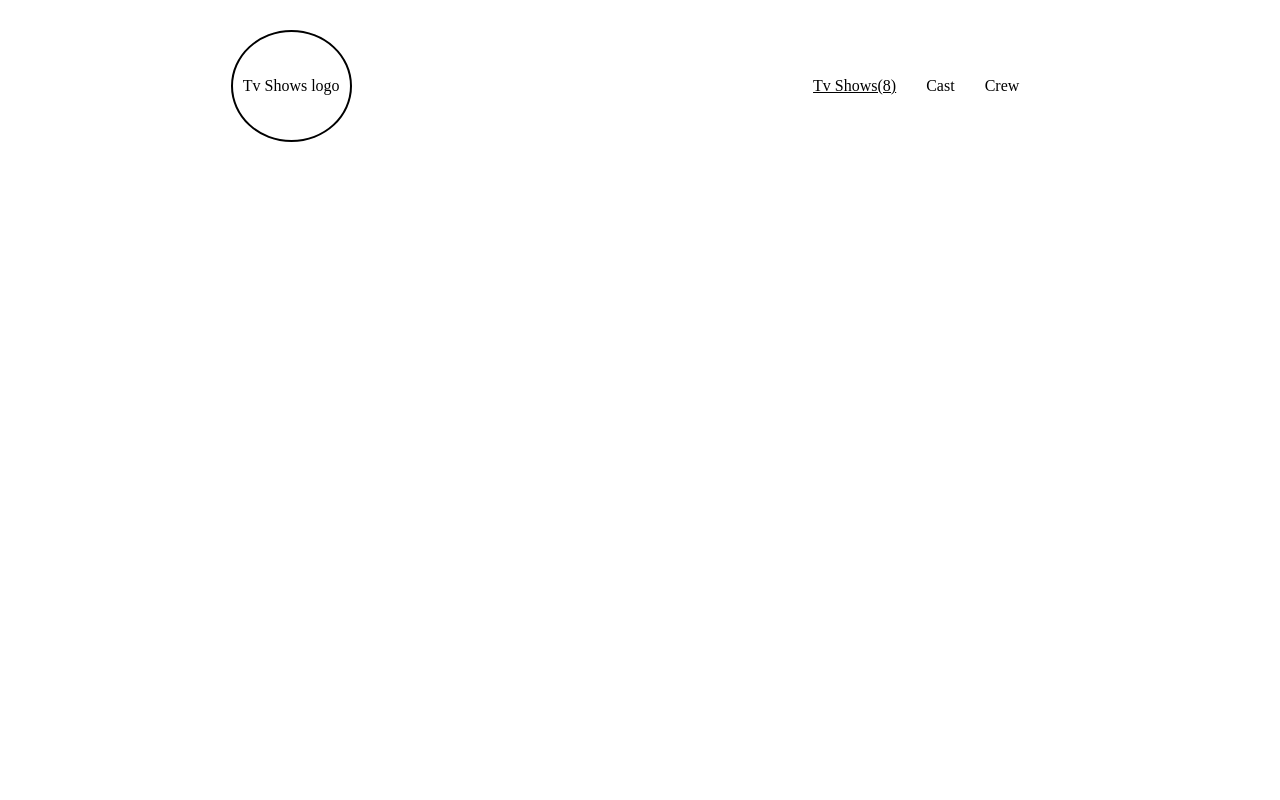
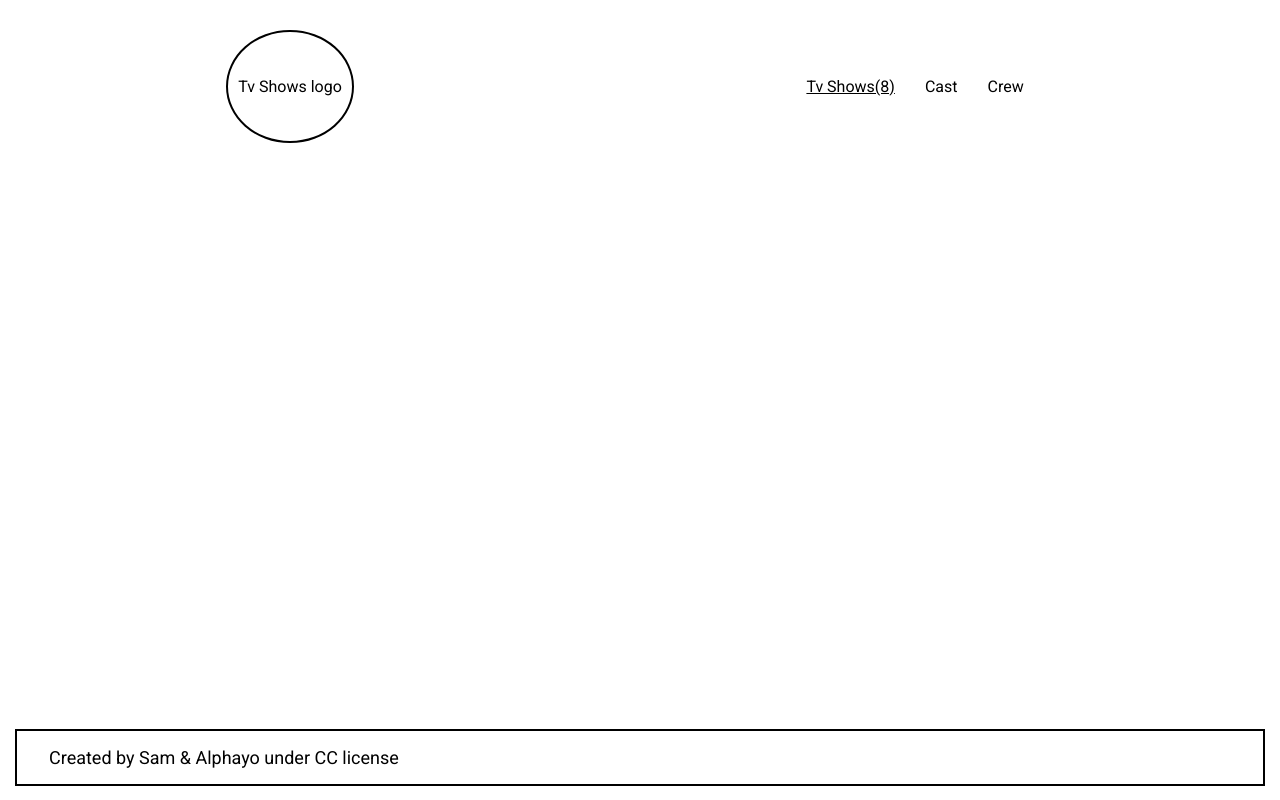
Before and after one commit to mrsamsharma/TV-Show, a website built with webpack: page src/index.html in a window 1280 px wide. Built offline with nearby package versions, Linux system fonts and the light colour scheme.

Commit message:
Create footer for homepage

```diff
--- a/src/index.html
+++ b/src/index.html
@@ -22,5 +22,9 @@
       <li>Crew</li>
     </ul>
     </header>
+
+    <footer>
+      <span>Created by Sam & Alphayo under CC license</span>
+    </footer>
   </body>
 </html>
--- a/src/styles/style.css
+++ b/src/styles/style.css
@@ -6,9 +6,13 @@
   box-sizing: border-box;
 }
 
+body {
+  font-family: 'Roboto', sans-serif;
+}
+
 header {
-    display: flex;
-    justify-content: space-around;
+  display: flex;
+  justify-content: space-around;
     align-items: center;
     margin-top: 30px;
 }
@@ -34,3 +38,16 @@ ul li {
 header ul li a {
     color: black;
 }
+
+footer {
+    position: fixed;
+    bottom: 14px;
+    right: 15px;
+    left: 15px;
+    border: 2px solid #000;
+    padding: 1em 2em;
+}
+
+footer span {
+    font-size: 18px;
+}
```
